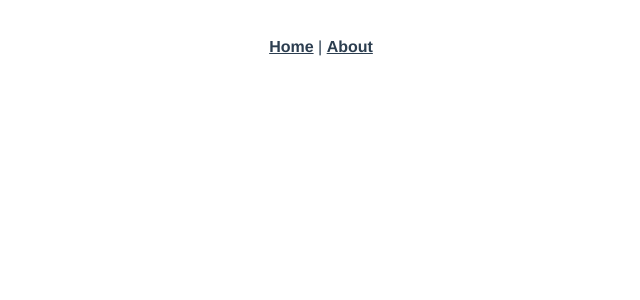
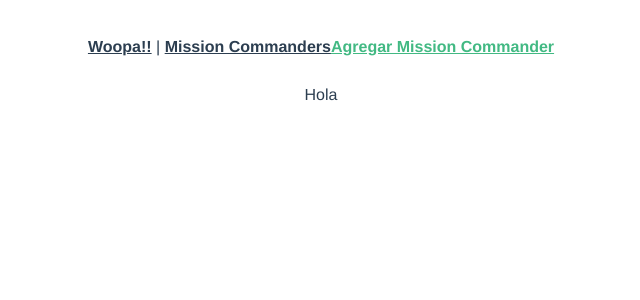
Before and after one commit to AndreaCuriel/client-MC, a Vue app: page /#/addMissionCommander in a window 1280 px wide. Before the commit this address had no page. Shown: the top 300 px of the page, without its empty margins (319-959 px from the left). Built offline with nearby package versions, Linux system fonts and the light colour scheme.

Commit message:
Crear las rutas y los componentes (vacíos)

```diff
--- a/src/App.vue
+++ b/src/App.vue
@@ -1,7 +1,8 @@
 <template>
   <nav>
-    <router-link to="/">Home</router-link> |
-    <router-link to="/about">About</router-link>
+    <router-link to="/">Woopa!!</router-link> |
+    <router-link to="/missionCommanders">Mission Commanders</router-link>
+    <router-link to="/addMissionCommander">Agregar Mission Commander</router-link>
   </nav>
   <router-view/>
 </template>
--- /dev/null
+++ b/src/components/AddMissionCommander.vue
@@ -0,0 +1,3 @@
+<template>
+    <div>Hola</div>
+</template>
--- /dev/null
+++ b/src/components/MissionCommanders.vue
@@ -0,0 +1,3 @@
+<template>
+
+</template>
--- a/src/router/index.js
+++ b/src/router/index.js
@@ -1,25 +1,22 @@
-import { createRouter, createWebHashHistory } from 'vue-router'
-import HomeView from '../views/HomeView.vue'
+import { createRouter, createWebHashHistory } from "vue-router";
 
 const routes = [
   {
-    path: '/',
-    name: 'home',
-    component: HomeView
+    path: "/",
+    alias: "/missionCommanders",
+    name: "missionCommanders",
+    component: () => import("./../components/MissionCommanders"),
   },
   {
-    path: '/about',
-    name: 'about',
-    // route level code-splitting
-    // this generates a separate chunk (about.[hash].js) for this route
-    // which is lazy-loaded when the route is visited.
-    component: () => import(/* webpackChunkName: "about" */ '../views/AboutView.vue')
-  }
-]
+    path: "/addMissionCommander",
+    name: "addMisisonCommander",
+    component: () => import("./../components/AddMissionCommander"),
+  },
+];
 
 const router = createRouter({
   history: createWebHashHistory(),
-  routes
-})
+  routes,
+});
 
-export default router
+export default router;
```
